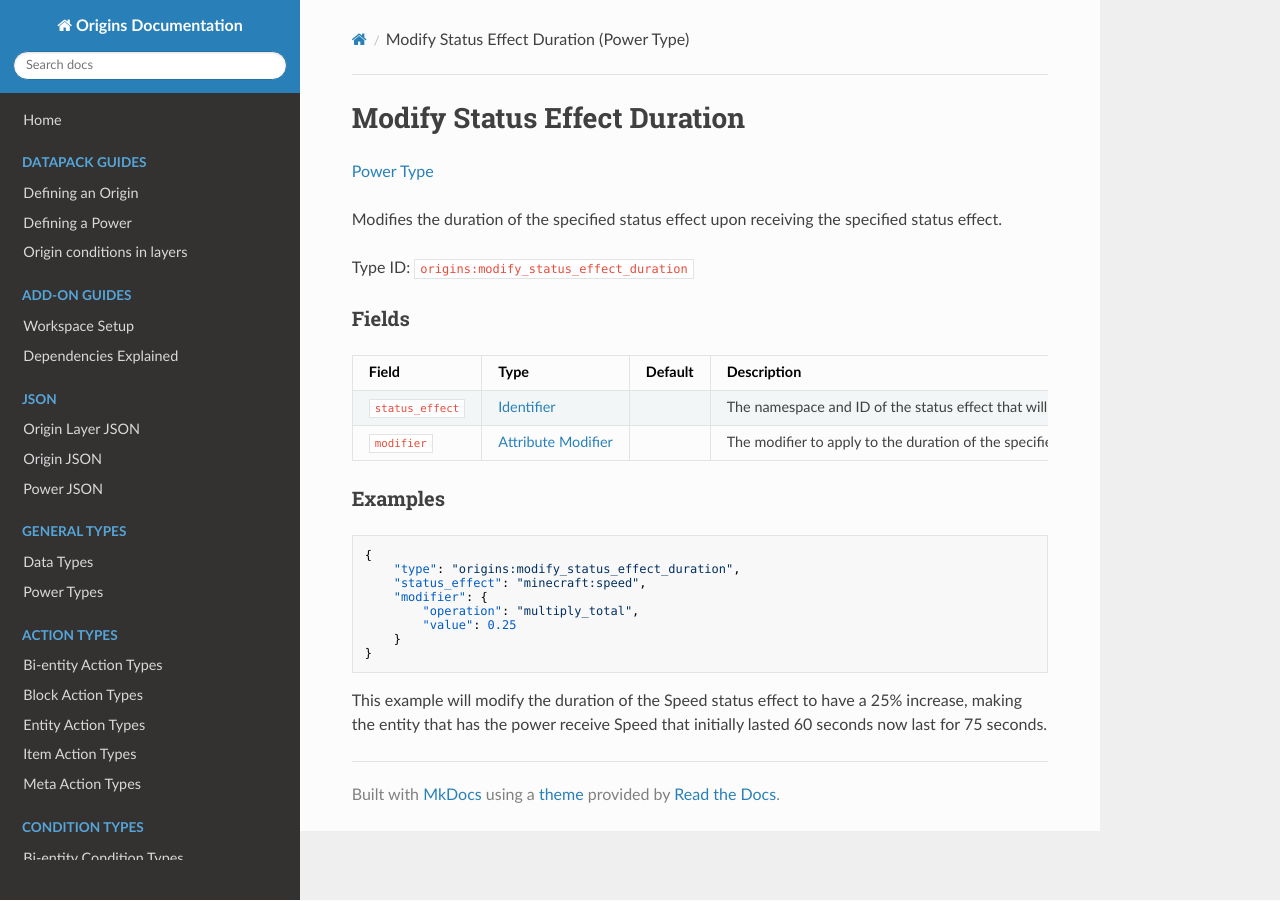
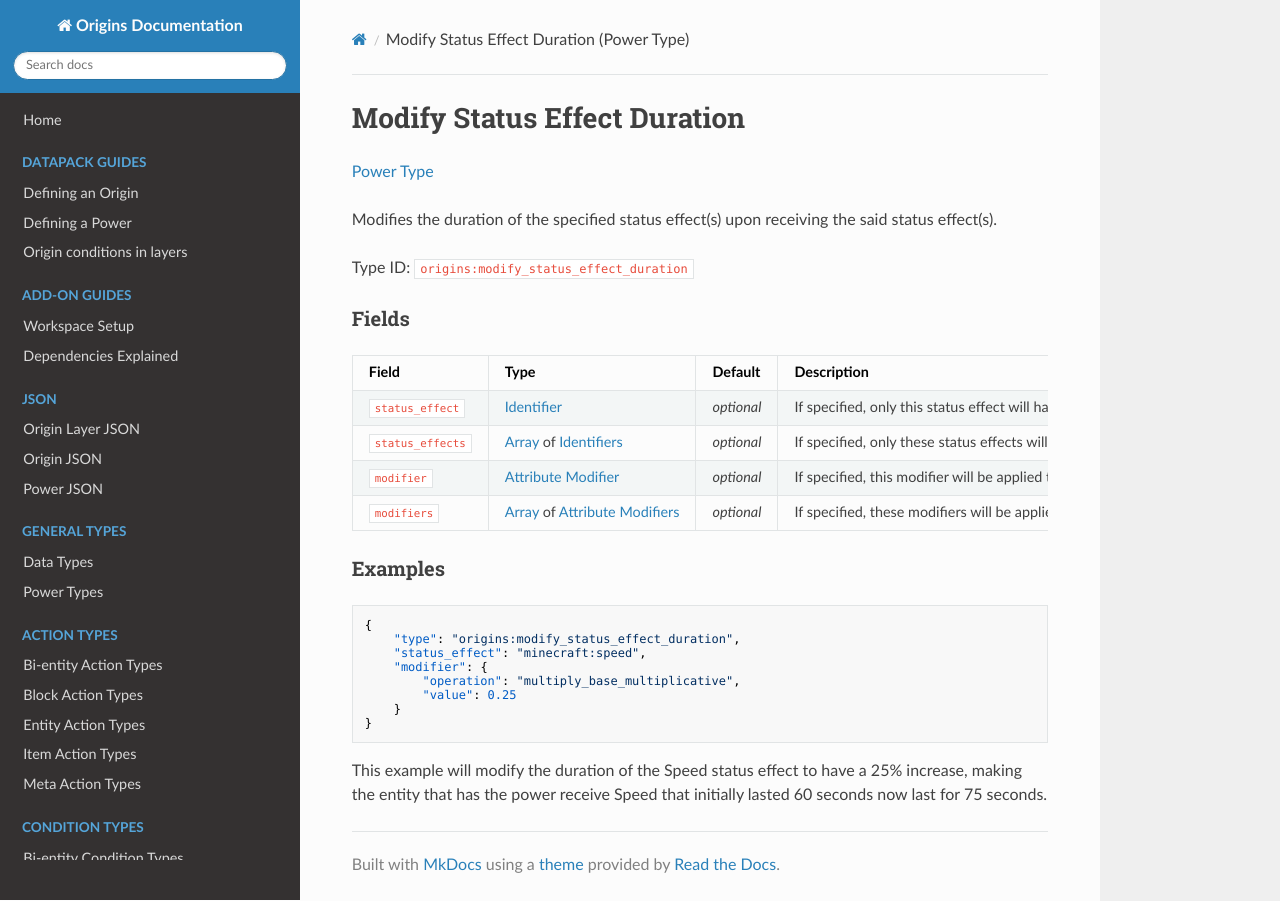
Before and after one commit to apace100/origins-docs, an MkDocs documentation site: the page built from docs/types/power_types/modify_status_effect_duration.md, in a window 1280 px wide. Built offline with MkDocs 1.6.1, drawn with Linux system fonts in a browser that asks for light colours; nearby versions of some CDN libraries.

Commit message:
Updated `modify_status_effect_duration.md` (Power Types) Changed the field table to have updated information about the said fields

```diff
--- a/docs/types/power_types/modify_status_effect_duration.md
+++ b/docs/types/power_types/modify_status_effect_duration.md
@@ -7,7 +7,7 @@ date: 2021-12-04
 
 [Power Type](../power_types.md)
 
-Modifies the duration of the specified status effect upon receiving the specified status effect.
+Modifies the duration of the specified status effect(s) upon receiving the said status effect(s).
 
 Type ID: `origins:modify_status_effect_duration`
 
@@ -16,8 +16,10 @@ Type ID: `origins:modify_status_effect_duration`
 
 Field | Type | Default | Description
 ------|------|---------|------------
-`status_effect` | [Identifier](../data_types/identifier.md) | | The namespace and ID of the status effect that will have its duration modified.
-`modifier` | [Attribute Modifier](../data_types/attribute_modifier.md) | | The modifier to apply to the duration of the specified status effect.
+`status_effect` | [Identifier](../data_types/identifier.md) | _optional_ | If specified, only this status effect will have its duration modified upon being received.
+`status_effects` | [Array](../data_types/array.md) of [Identifiers](../data_types/identifier.md) | _optional_ | If specified, only these status effects will have its duration modified upon being received.
+`modifier` | [Attribute Modifier](../data_types/attribute_modifier.md) | _optional_ | If specified, this modifier will be applied to the duration of the specified status effect(s).
+`modifiers` | [Array](../data_types/array.md) of [Attribute Modifiers](../data_types/attribute_modifier.md) | _optional_ | If specified, these modifiers will be applied to the duration of the specified status effect(s).
 
 
 ### Examples
@@ -27,7 +29,7 @@ Field | Type | Default | Description
     "type": "origins:modify_status_effect_duration",
     "status_effect": "minecraft:speed",
     "modifier": {
-        "operation": "multiply_total",
+        "operation": "multiply_base_multiplicative",
         "value": 0.25
     }
 }
```
